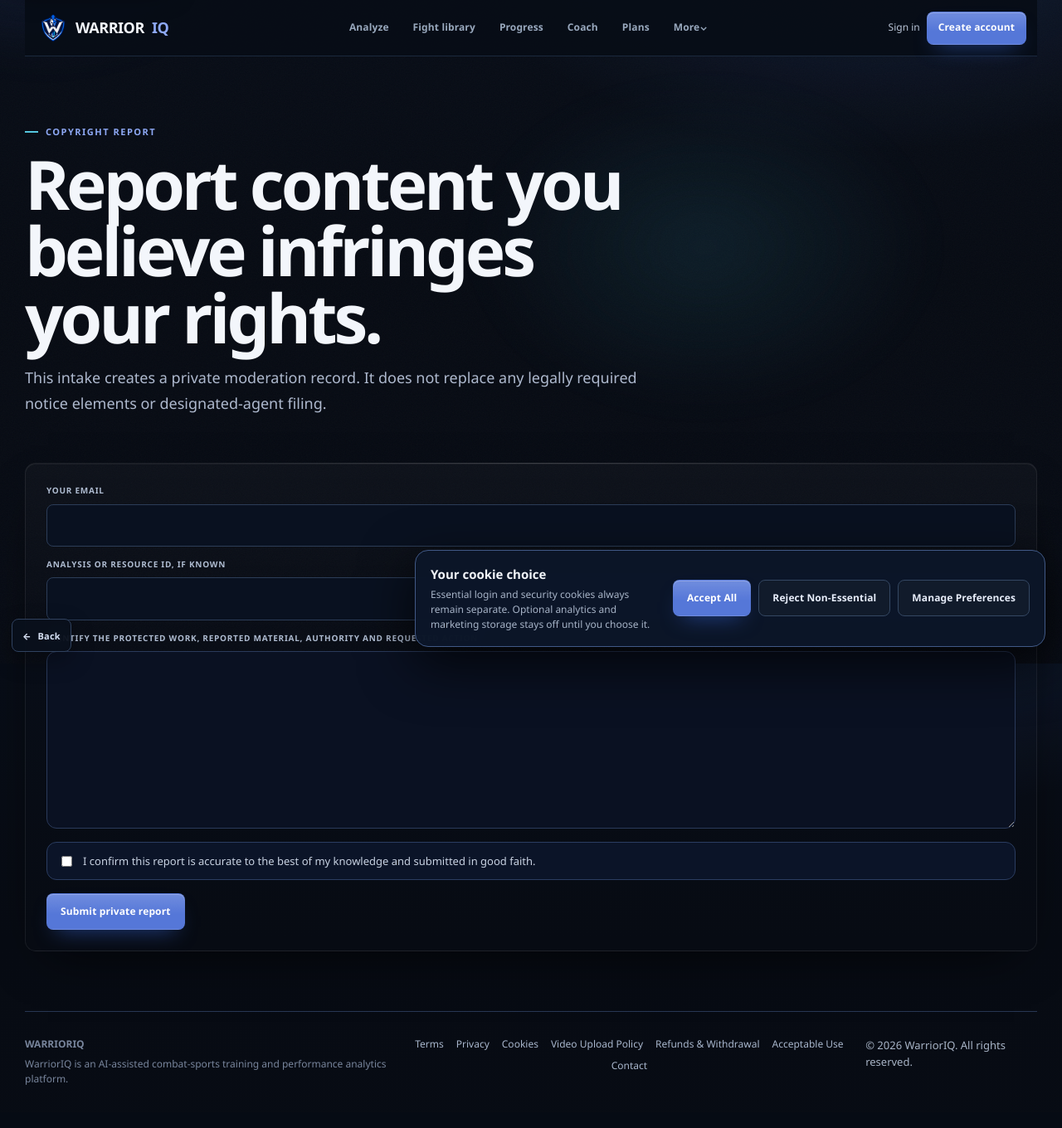
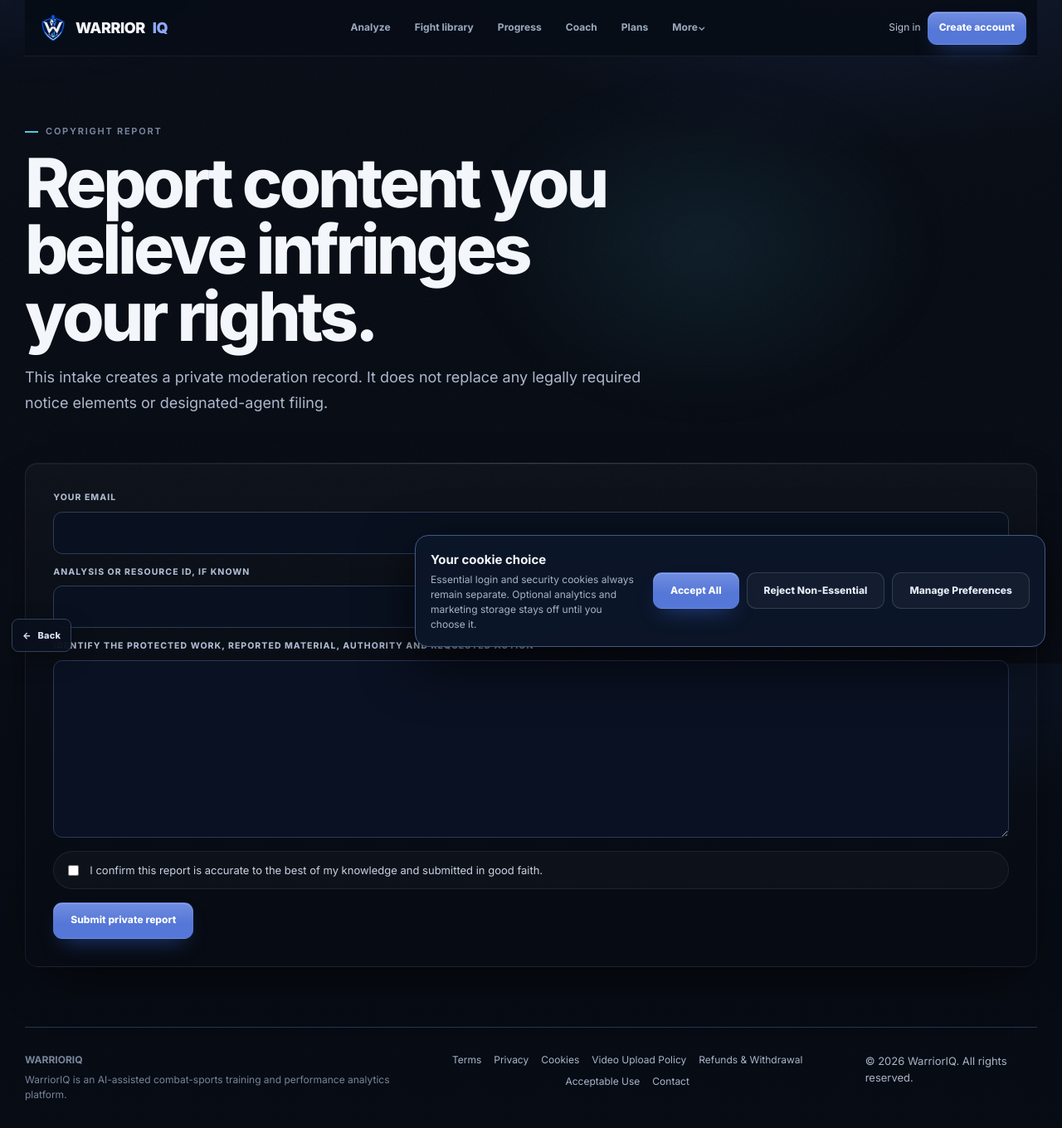
Before and after one commit to stavroutheo50/WarriorIQ, a FastAPI app: page /copyright-report in a window 1280 px wide. Shown: the whole page at 83% size. Before the commit the page ends 1308 px from the top, so only its background shows below. Run offline with FastAPI, Linux system fonts and the light colour scheme.

Commit message:
Redesign the interface and serve the typeface it was drawn for
The stylesheets asked for Inter and no webfont was ever served, so every
visitor fell back to Segoe UI or Arial. The design had been drawn for a
typeface it never received, which is most of why a carefully built interface
still read as generic. Inter variable is now self-hosted and preloaded.

Self-hosted rather than Google Fonts deliberately: this is an EU product with
a strict privacy posture, and a third-party font request would leak every
visitor's IP to a US ad network before they have consented to anything. At
48KB for the full weight axis it is also smaller than the two static cuts it
replaces, and the existing same-origin CSP already permits it.

The rest is rhythm and hierarchy rather than new components. Sections, cards
and grids get room to breathe, since a dense grid is what makes a layout look
cheap regardless of how good its parts are. The eyebrow drops back to a quiet
label so headings carry the page. Controls take a softer radius matched to
their height and a larger target. Accent colour is reserved for the primary
action, with secondary buttons and pills sitting quieter, so the one thing
worth clicking actually stands out. Measurements use tabular numerals so
prices and metrics line up in a column.

No markup changed, so this stays a layer: it loads last and a failure
degrades to the previous design rather than breaking a page.

Co-Authored-By: Claude Opus 5 <noreply@anthropic.com>

```diff
--- a/app/static/premium.css
+++ b/app/static/premium.css
@@ -165,3 +165,119 @@ html::after {
 @media (forced-colors: active) {
   html::before, html::after { display: none; }
 }
+
+/* ===========================================================================
+   Redesign layer.
+   =========================================================================== */
+
+/* --- The typeface ---------------------------------------------------------
+   The stylesheets asked for Inter and no webfont was ever served, so the whole
+   product fell back to Segoe UI or Arial. The design was drawn for a typeface
+   it never received, which is most of why it read as generic. Self-hosted
+   rather than loaded from Google Fonts: this is an EU product with a strict
+   privacy posture, and a third-party font request leaks every visitor's IP to
+   a US ad company before they have consented to anything. */
+@font-face {
+  font-family: "InterVar";
+  src: url("/static/fonts/inter-var.woff2") format("woff2-variations");
+  font-weight: 100 900;
+  font-style: normal;
+  font-display: swap;
+}
+
+:root {
+  --font-display: "InterVar", Inter, "Segoe UI", system-ui, sans-serif;
+  --font-body: "InterVar", Inter, "Segoe UI", system-ui, sans-serif;
+  /* Optical sizing and a slightly tighter tracking are what make Inter look
+     drawn rather than defaulted. */
+  --wiq-radius-lg: 22px;
+  --wiq-radius-md: 15px;
+}
+
+body {
+  font-family: var(--font-body);
+  font-feature-settings: "cv05" 1, "ss03" 1, "tnum" 0;
+  -webkit-font-smoothing: antialiased;
+  text-rendering: optimizeLegibility;
+}
+
+/* --- Rhythm ---------------------------------------------------------------
+   Expensive layouts are mostly space. The grid was tight enough that every
+   section fought its neighbour for attention; letting each one breathe is the
+   single largest change here and needs no markup edits. */
+.hero { padding-block: clamp(28px, 6vw, 76px); }
+.card, .hero-card { padding: clamp(22px, 2.6vw, 34px); }
+section + section, .pricing-grid, .grid3 { margin-top: clamp(28px, 5vw, 72px); }
+.pricing-grid, .grid3 { gap: clamp(14px, 1.6vw, 22px); }
+
+/* --- Hierarchy ------------------------------------------------------------
+   The eyebrow, heading and body were all competing at similar weight. Pulling
+   the eyebrow back to a quiet label and letting the heading carry the page is
+   what separates an editorial layout from a dense one. */
+.eyebrow {
+  font-size: 11px;
+  letter-spacing: .16em;
+  font-weight: 650;
+  color: var(--wiq-text-tertiary);
+}
+
+h2 { letter-spacing: -.032em; text-wrap: balance; }
+h3 { letter-spacing: -.018em; }
+
+.muted, .small { color: var(--wiq-text-secondary); }
+p { max-width: 68ch; }
+
+/* Numerals in measurements should line up in a column, not wobble. */
+.plan-price, .allowance-strip strong, .console-allowance, [class*="metric"] {
+  font-variant-numeric: tabular-nums;
+  letter-spacing: -.02em;
+}
+
+/* --- Controls -------------------------------------------------------------
+   Larger targets and a softer radius. The 8px radius on 44px controls read as
+   utilitarian; matching the curve to the control height is what makes a form
+   feel considered. */
+.btn {
+  border-radius: 11px;
+  padding-inline: 20px;
+  letter-spacing: .004em;
+}
+
+.field input, .field select, .field textarea {
+  border-radius: 11px;
+  min-height: 46px;
+}
+
+.field label, .field > span:first-child {
+  letter-spacing: .1em;
+  font-size: 10.5px;
+}
+
+/* --- Restraint ------------------------------------------------------------
+   Accent colour was doing too many jobs at once. Reserving full-strength blue
+   for the primary action, and letting secondary surfaces sit quieter, is what
+   makes the one thing you want clicked actually stand out. */
+.btn.secondary {
+  background: rgba(255,255,255,.035);
+  border-color: var(--wiq-edge-strong);
+  box-shadow: none;
+}
+.btn.secondary:hover {
+  background: rgba(255,255,255,.06);
+  border-color: rgb(var(--wiq-aurora-a) / .34);
+}
+
+.pill, .check, .trust-checks span {
+  border-radius: 999px;
+  border-color: var(--wiq-edge);
+  background: rgba(255,255,255,.026);
+}
+
+/* --- Navigation -----------------------------------------------------------
+   A quiet bar that separates by tone rather than a hard rule. */
+.nav {
+  border-bottom: 1px solid var(--wiq-edge);
+  backdrop-filter: saturate(140%) blur(10px);
+}
+.navlinks a { letter-spacing: .002em; }
+.navlinks a[aria-current="page"] { color: var(--wiq-text); }
--- a/app/templates/base.html
+++ b/app/templates/base.html
@@ -54,15 +54,16 @@
   <meta name="twitter:card" content="summary"><meta name="twitter:title" content="{{page_title|striptags|trim}}"><meta name="twitter:description" content="{{page_description|striptags|trim}}">
   {% if request.state.social_image_url %}<meta name="twitter:image" content="{{request.state.social_image_url}}">{% endif %}
   <title>{{page_title|striptags|trim}}</title>
+  <link rel="preload" href="/static/fonts/inter-var.woff2" as="font" type="font/woff2" crossorigin>
   <link rel="stylesheet" href="/static/style.css">
   <link rel="stylesheet" href="/static/navigation.css">
-  <link rel="stylesheet" href="/static/fixes.css?v=20260831-ui6">
-  <link rel="stylesheet" href="/static/product.css?v=20260831-ui6">
+  <link rel="stylesheet" href="/static/fixes.css?v=20260831-ui7">
+  <link rel="stylesheet" href="/static/product.css?v=20260831-ui7">
   <link rel="manifest" href="/static/site.webmanifest"><link rel="icon" href="/favicon.ico" sizes="any"><link rel="icon" type="image/png" sizes="96x96" href="/static/warrioriq-logo-96.png"><link rel="icon" type="image/png" sizes="192x192" href="/static/warrioriq-logo-192.png"><link rel="apple-touch-icon" sizes="180x180" href="/static/warrioriq-logo-180.png">
   {% if request.state.canonical_url %}<script type="application/ld+json">{"@context":"https://schema.org","@graph":[{"@type":"WebSite","name":"WarriorIQ","alternateName":"Warrior IQ","url":"{{request.state.site_url}}/"},{"@type":"Organization","name":"WarriorIQ","alternateName":"Warrior IQ","url":"{{request.state.site_url}}/","logo":"{{request.state.social_image_url}}"},{"@type":"SoftwareApplication","name":"WarriorIQ","applicationCategory":"SportsApplication","operatingSystem":"Web","description":"Evidence-linked kickboxing fight analysis for athletes and coaches.","url":"{{request.state.site_url}}/"}]}</script>{% endif %}
   {% block head %}{% endblock %}
-  <link rel="stylesheet" href="/static/premium.css?v=20260831-ui6">
-  <link rel="stylesheet" href="/static/motion.css?v=20260831-ui6">
+  <link rel="stylesheet" href="/static/premium.css?v=20260831-ui7">
+  <link rel="stylesheet" href="/static/motion.css?v=20260831-ui7">
 </head>
 {% set page_key = request.url.path.strip('/').split('/')[0] if request.url.path.strip('/') else 'home' %}
 <body data-page="{{page_key}}">
@@ -107,5 +108,5 @@
     document.querySelectorAll('form').forEach(form=>form.addEventListener('submit',event=>{if(event.defaultPrevented||form.dataset.async==='true')return;const submitter=event.submitter;if(!submitter||submitter.name||submitter.dataset.keepLabel==='true')return;submitter.dataset.originalLabel=submitter.textContent;submitter.textContent=submitter.dataset.loadingLabel||'Working…';submitter.setAttribute('aria-busy','true');submitter.disabled=true}));
   })();
   </script>
-  <script src="/static/motion.js?v=20260831-ui6" defer></script>
+  <script src="/static/motion.js?v=20260831-ui7" defer></script>
 </body></html>
```
Also changed, not shown: app/static/fonts/inter-var.woff2 (added).
